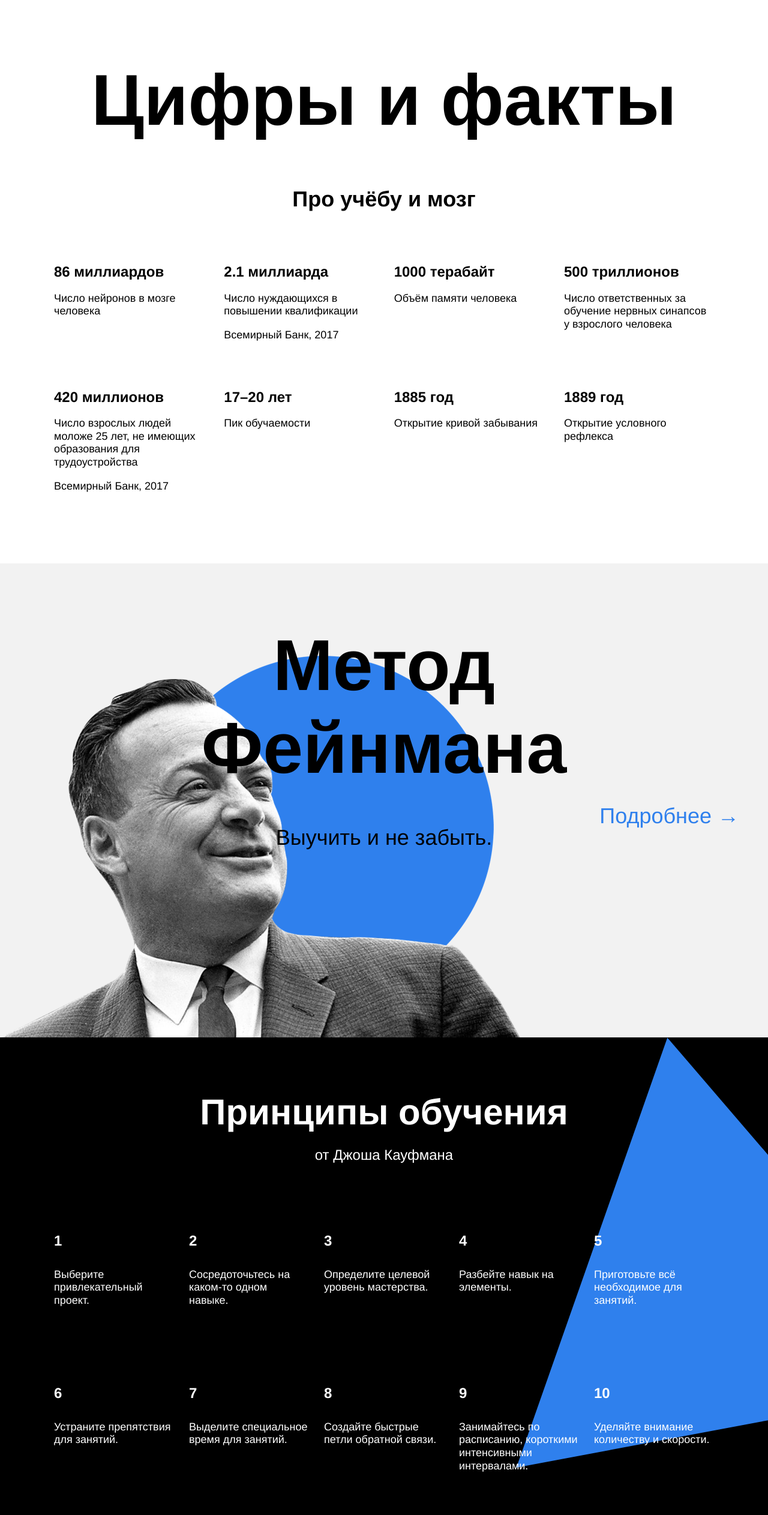
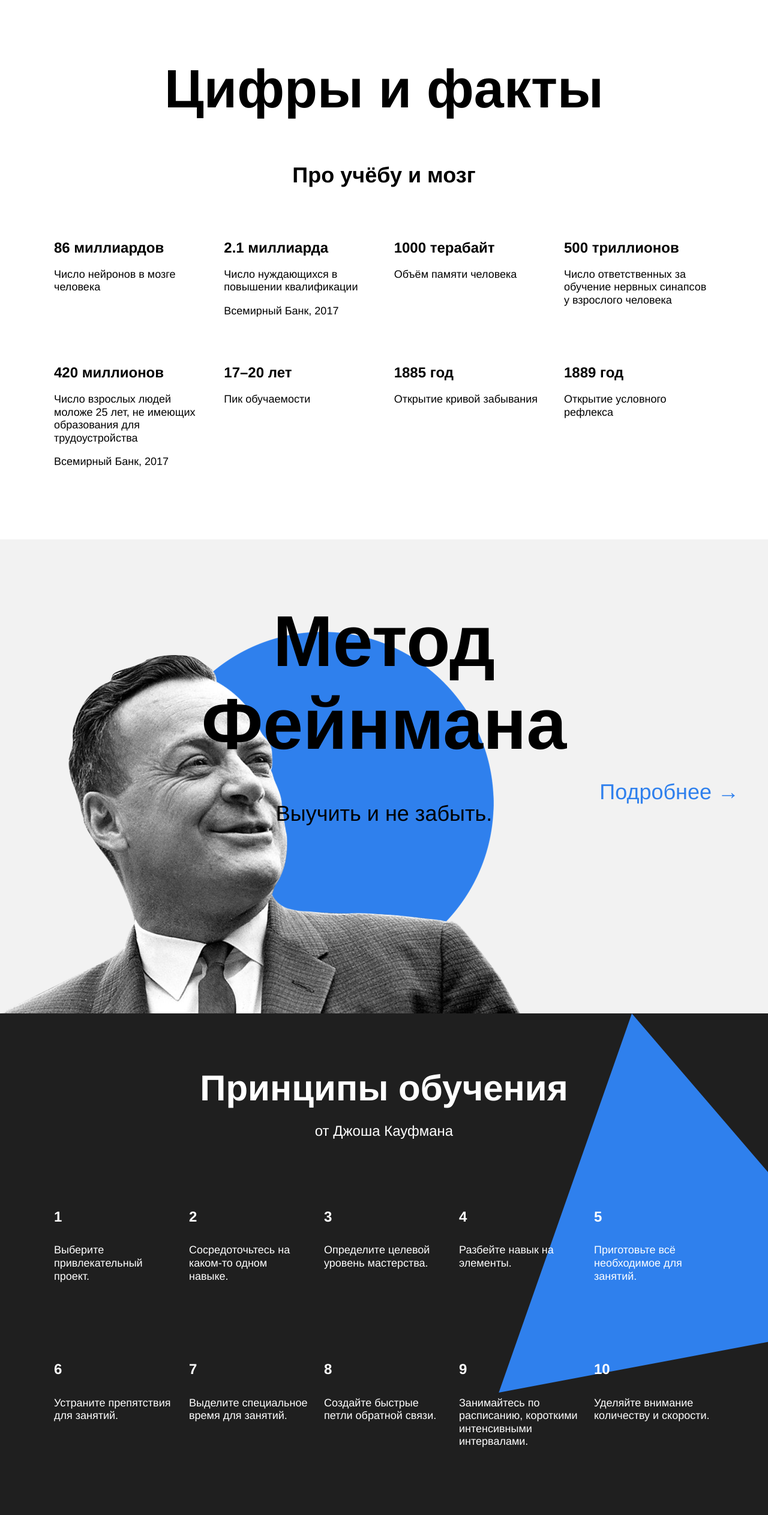
Before and after one commit to alsumukhamedova/alsuhowtolearn, a plain HTML site: page index.html in a window 1280 px wide. Shown: the part 1295-3820 px from the top of the page at 60% size. Drawn offline with Linux system fonts and the light colour scheme.

Commit message:
Исправила ошибки после комментария Ревьюера

```diff
--- a/index.html
+++ b/index.html
@@ -29,7 +29,7 @@
       </section>
       <section class="digits">
         <div class="section-title">
-          <h1>Цифры и факты</h1>
+          <h2>Цифры и факты</h2>
         </div>
         <div class="section-subtitle">
           <h2>Про учёбу и мозг</h2>
--- a/styles/style.css
+++ b/styles/style.css
@@ -192,9 +192,8 @@
   flex-direction: column;
   overflow: hidden;
   position: relative;
-  height: 967px;
   padding-top: 90px;
-  background-color: #000000;
+  background-color:  #1f1f1f;
   padding-bottom: 90px;
 }
 .section-title_theme_dark{
@@ -250,11 +249,13 @@
   z-index: 2;
   background-image: url(../images/kaufman-triangle.svg);
   background-repeat: no-repeat;
+  background-size: 877px;
 }
 .footer{
   box-sizing: border-box;
   min-height: 350px;
-  background-color: black;
+  background-color: #1f1f1f;
+  margin: 0;
 }
 .footer__columns{
   height: 350px;
```
